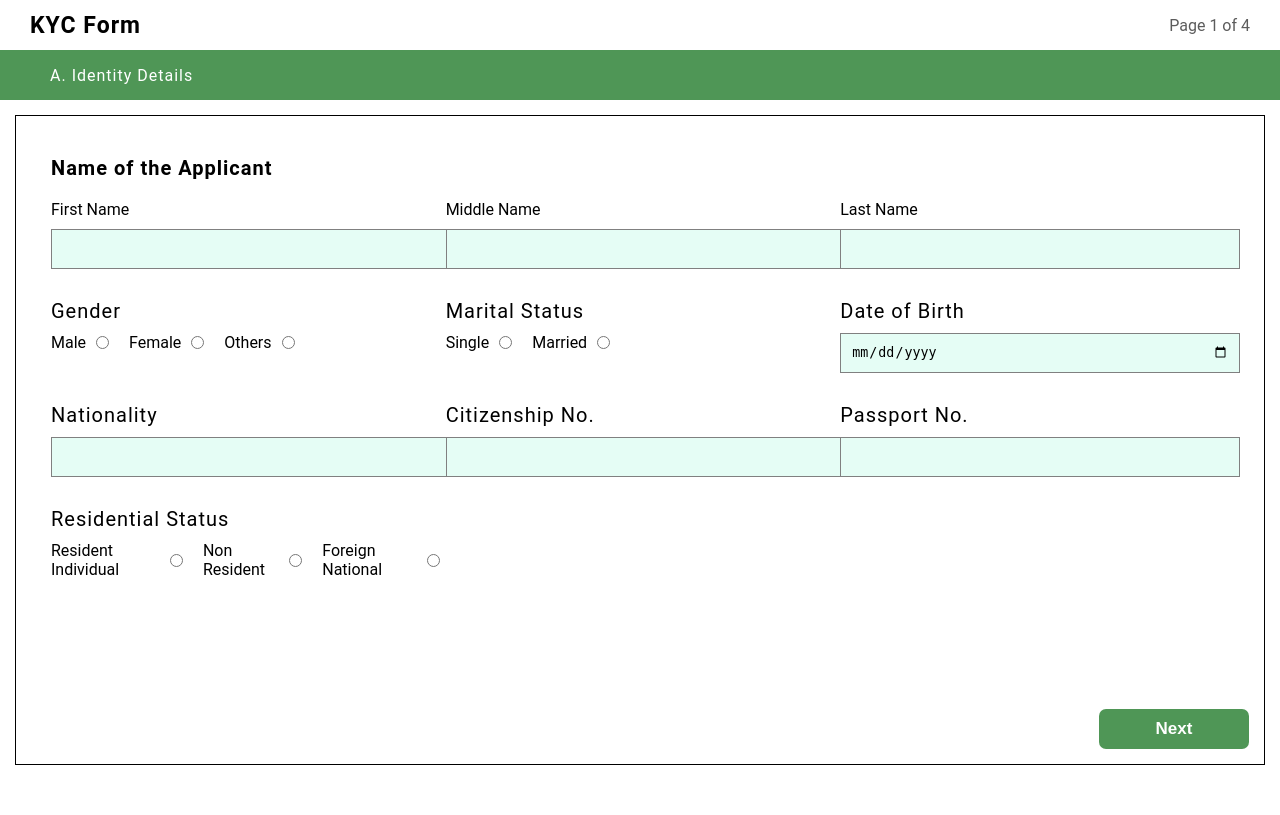
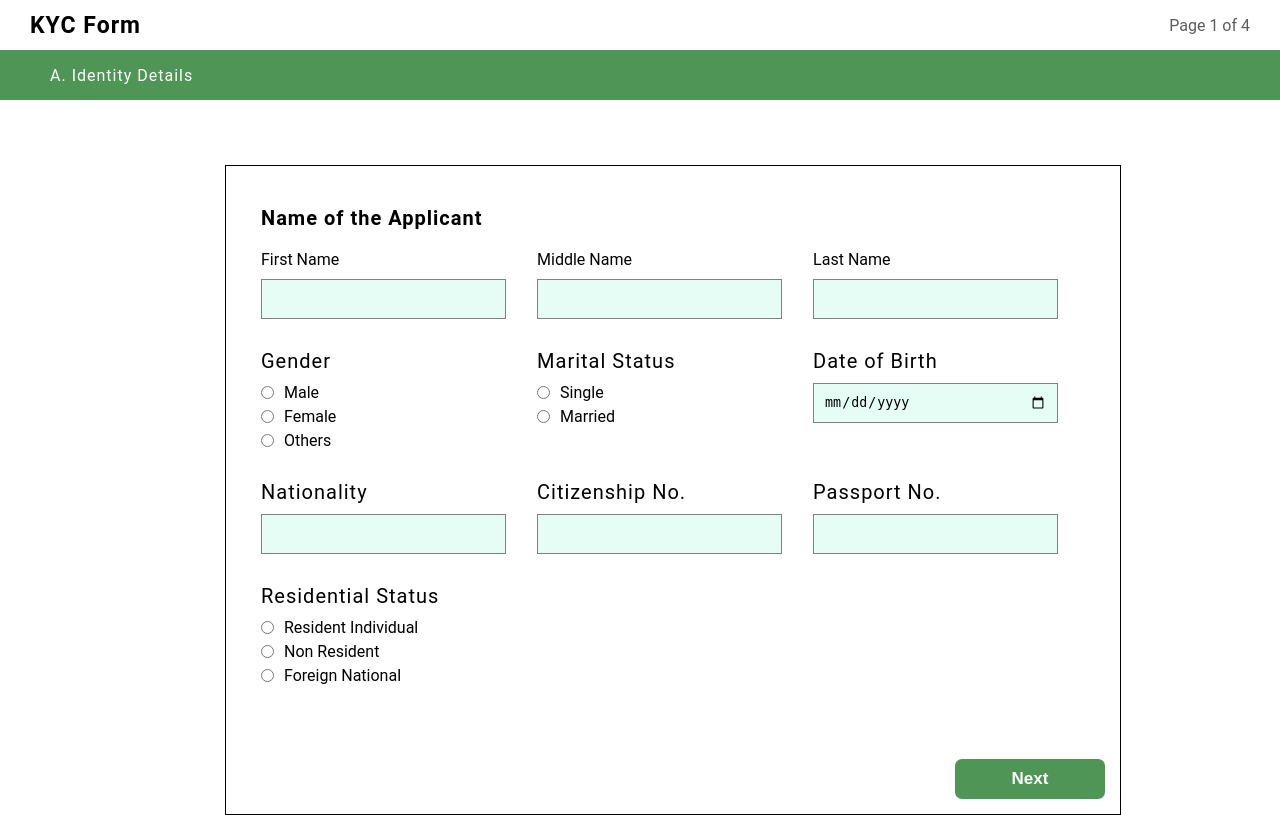
Before and after one commit to PunMahesh/AIMS, a Django app: page /kyc in a window 1280 px wide. Before the commit the page ends 765 px from the top, so only its background shows below. Run offline with Django 4.2, Linux system fonts and the light colour scheme; some libraries are stand-ins or nearby versions.

Commit message:
fix kyc form width and other styles

```diff
--- a/static/css/kyc.css
+++ b/static/css/kyc.css
@@ -44,9 +44,11 @@ body {
 }
 .step.active {
     display: block;
+    position: relative;
 }
 
 .form-container {
+    width: 70%;
     border: 1px solid black;
     margin: 15px;
     padding: 15px;
@@ -54,6 +56,9 @@ body {
     display: flex;
     flex-direction: column;
     justify-content: space-between;
+    position: absolute;
+    left: 210px;
+    top: 150px;
 }
 
 .form-body {
@@ -64,7 +69,7 @@ body {
 }
 .profile-pic {
     position: absolute;
-    right: 400px;
+    right: 50px;
 }
 
 .section-title {
@@ -122,7 +127,7 @@ body {
 
 .form-field input {
     height: 40px;
-    width: 400px;
+    width: 90%;
     background-color: rgb(229, 253, 245);
     border: 1px solid gray;
     padding: 10px;
@@ -136,12 +141,19 @@ body {
 }
 .radio-options {
     display: flex;
-    gap: 20px;
+    flex-direction: column;
+    gap: 5px;
 }
-.radio-options > .option-radio {
+.option-radio {
     display: flex;
-    align-items: center;
+    flex-flow: row wrap;
     gap: 10px
+}
+.option-radio > input {
+    order: 1
+}
+.option-radio > label {
+    order: 2;
 }
 
 .next-prev-btn {
--- a/templates/kyc_form.html
+++ b/templates/kyc_form.html
@@ -5,12 +5,14 @@
     <meta http-equiv="X-UA-Compatible" content="IE=edge">
     <meta name="viewport" content="width=device-width, initial-scale=1.0">
     <link rel="stylesheet" href="static/css/kyc.css">
+    <script src="https://cdnjs.cloudflare.com/ajax/libs/html2pdf.js/0.10.1/html2pdf.bundle.min.js" integrity="sha512-GsLlZN/3F2ErC5ifS5QtgpiJtWd43JWSuIgh7mbzZ8zBps+dvLusV+eNQATqgA/HdeKFVgA5v3S/cIrLF7QnIg==" crossorigin="anonymous" referrerpolicy="no-referrer"></script>
+    </script>
     <title>KYC Form</title>
 </head>
 <body>
     <div class="container">
         <form id="kycForm" method="post" action="">
-
+            {% csrf_token %}
             <div class="step step-1 active">
                 <div class="header">
                     <div class="form-name"><span>KYC Form</span></div>
@@ -266,7 +268,7 @@
                 <div class="title">
                     <div class="form-section"><span>Personal Information</span></div>
                 </div>
-                <div class="form-container confirm-details-form-container">
+                <div class="form-container confirm-details-form-container" id="confirm-page">
                     <div class="form-body">
                         <div class="profile-pic">
                             <img id="pp-render" src="https://via.placeholder.com/150" alt="Profile Picture" />
@@ -401,7 +403,7 @@
                         </div>
                     </div>
                     <div class="next-prev-btn single">
-                        <button type="submit" class="next-btn">Confirm Details</button>
+                        <button type="submit" class="next-btn" id="submit-btn">Confirm Details</button>
                     </div>
                 </div>
             </div>
```
